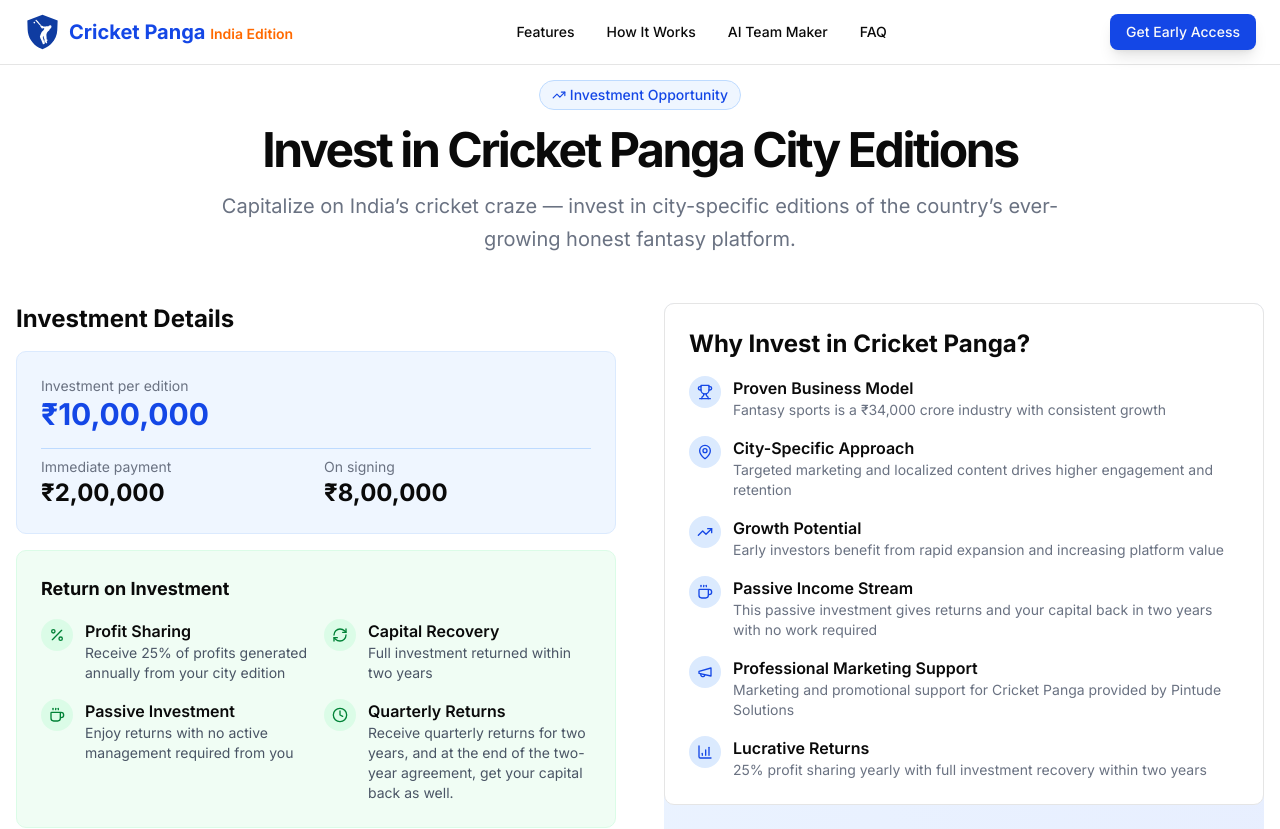
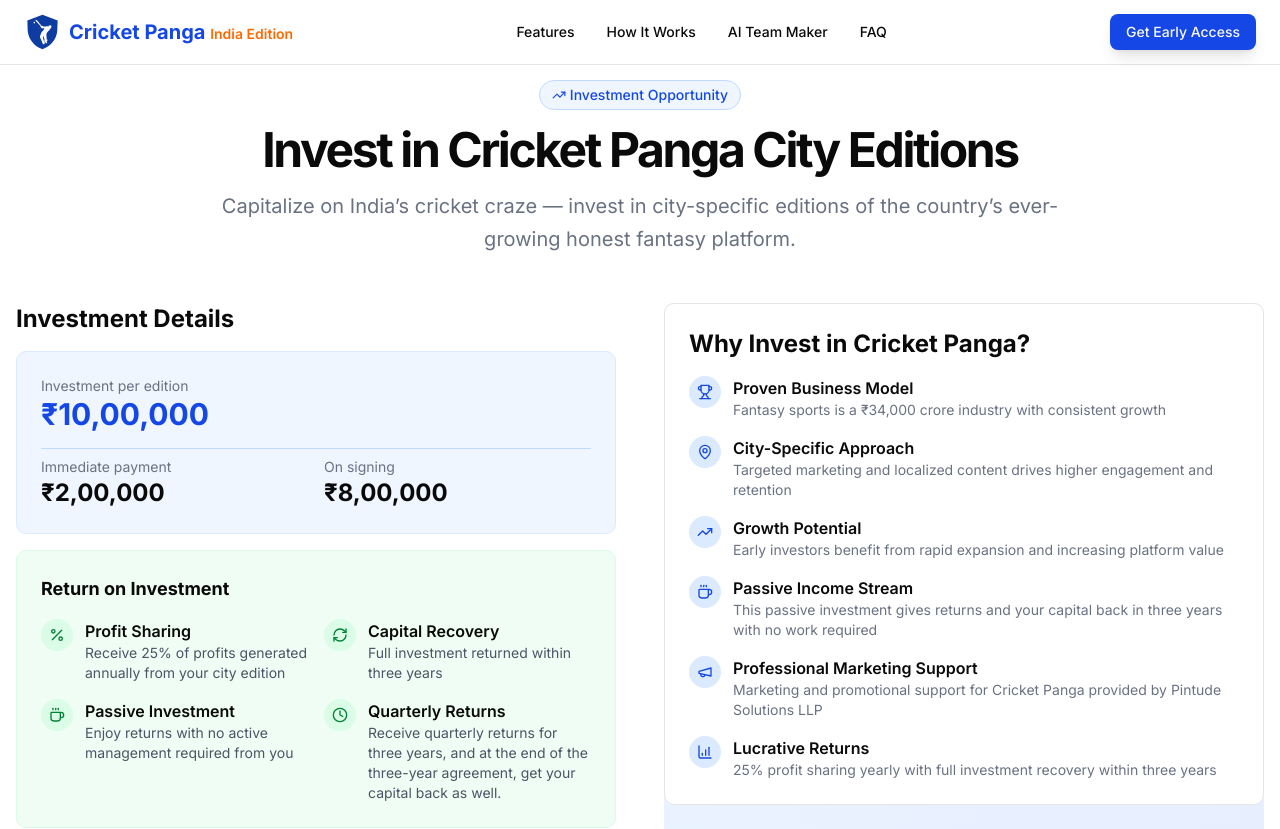
Before and after one commit to saisreesatyassss/cricket-web-app-start, a Next.js app: page /invest in a window 1280 px wide. Shown: the top 829 px of the page. Built offline with nearby package versions, Linux system fonts and the light colour scheme.

Commit message:
update:(invest):  two year to three year 💄💄

```diff
--- a/src/components/investment-opportunity.tsx
+++ b/src/components/investment-opportunity.tsx
@@ -225,7 +225,7 @@
                   <div>
                     <h5 className="font-semibold">Capital Recovery</h5>
                     <p className="text-sm text-gray-600">
-                      Full investment returned within two years
+                      Full investment returned within three years
                     </p>
                   </div>
                 </div>
@@ -247,7 +247,7 @@
                   <div>
                     <h5 className="font-semibold">Quarterly Returns</h5>
                     <p className="text-sm text-gray-600">
-                      Receive quarterly returns for two years, and at the end of the two-year agreement, get your capital back as well.
+                      Receive quarterly returns for three years, and at the end of the three-year agreement, get your capital back as well.
                     </p>
                   </div>
                 </div>
@@ -460,7 +460,7 @@
                       Passive Income Stream
                     </h4>
                     <p className="text-sm text-gray-500">
-                      This passive investment gives returns and your capital back in two years with no work required
+                      This passive investment gives returns and your capital back in three years with no work required
                     </p>
                   </div>
                 </div>
@@ -473,7 +473,7 @@
                       Professional Marketing Support
                     </h4>
                     <p className="text-sm text-gray-500">
-                      Marketing and promotional support for Cricket Panga provided by Pintude Solutions
+                      Marketing and promotional support for Cricket Panga provided by Pintude Solutions LLP
                     </p>
                   </div>
                 </div>
@@ -485,7 +485,7 @@
                     <h4 className="font-semibold">Lucrative Returns</h4>
                     <p className="text-sm text-gray-500">
                       25% profit sharing yearly with full investment recovery
-                      within two years
+                      within three years
                     </p>
                   </div>
                 </div>
```
